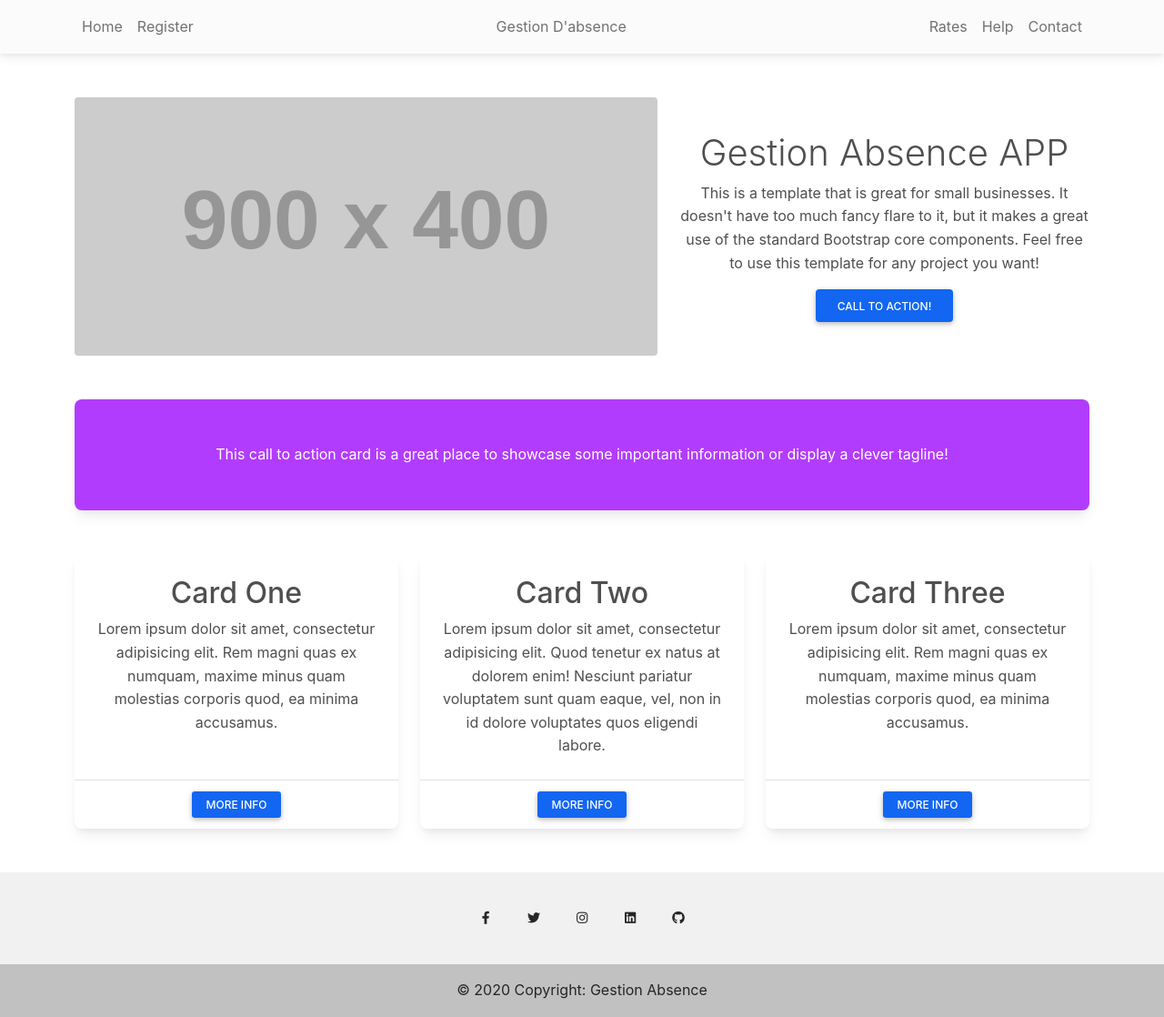
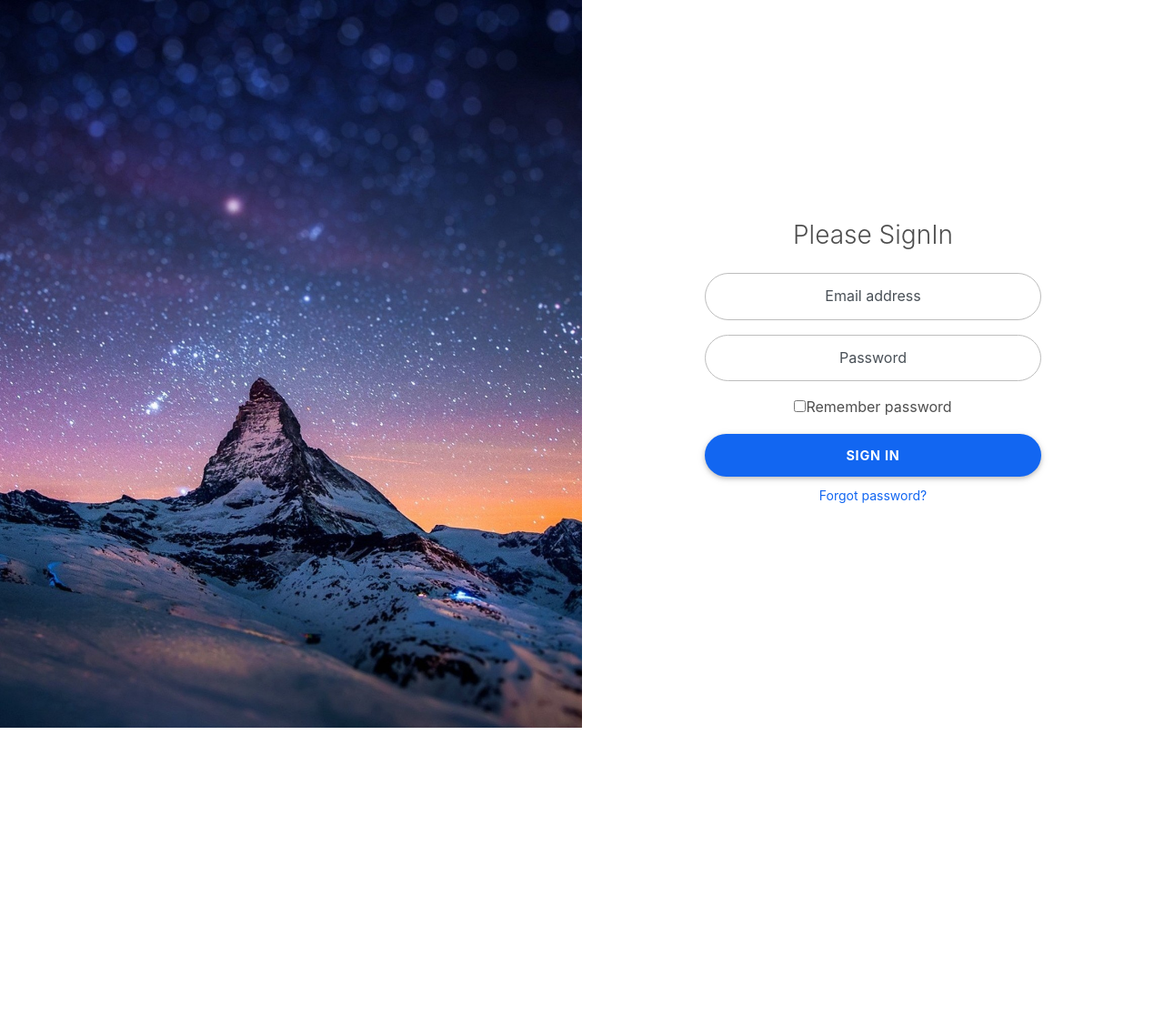
Before and after one commit to bydevmar/GestionAbsenceReactjsV2, a React (Create React App) app: page /login in a window 1280 px wide. Shown: the whole page at 91% size. After the commit the page ends 800 px from the top, so only its background shows below. Built offline with nearby package versions, Linux system fonts and the light colour scheme.

Commit message:
CREATE ROUTES

```diff
--- a/src/App.js
+++ b/src/App.js
@@ -1,17 +1,15 @@
 import React from 'react';
 import './App.css';
-import Home from './Components/Home';
-import Login from './Components/login';
-import Head from './Components/layouts/head';
-import Footer from './Components/layouts/footer';
+import { BrowserRouter } from 'react-router-dom';
+import Routes from './Routes/main.routes';
 
 
 function App() {
   return (
     <div className="App">
-        <Head/>
-        <Home/>
-        <Footer/>
+        <BrowserRouter>
+          <Routes/>
+        </BrowserRouter>
     </div>
   );
 }
--- /dev/null
+++ b/src/Routes/main.routes.js
@@ -0,0 +1,19 @@
+import React from 'react';
+import { Route  , Switch} from 'react-router-dom'
+import Login from "../Components/login"
+import Home from "../Components/Home"
+
+
+
+ function Routes() {
+    return (
+        <div>
+            <Switch>
+                <Route path="/" exact component={Home} />
+                <Route path="/login" exact component={Login} />
+                <Route path="*" exact component={Home} />
+            </Switch>
+        </div>
+    )
+}
+export default Routes
```
